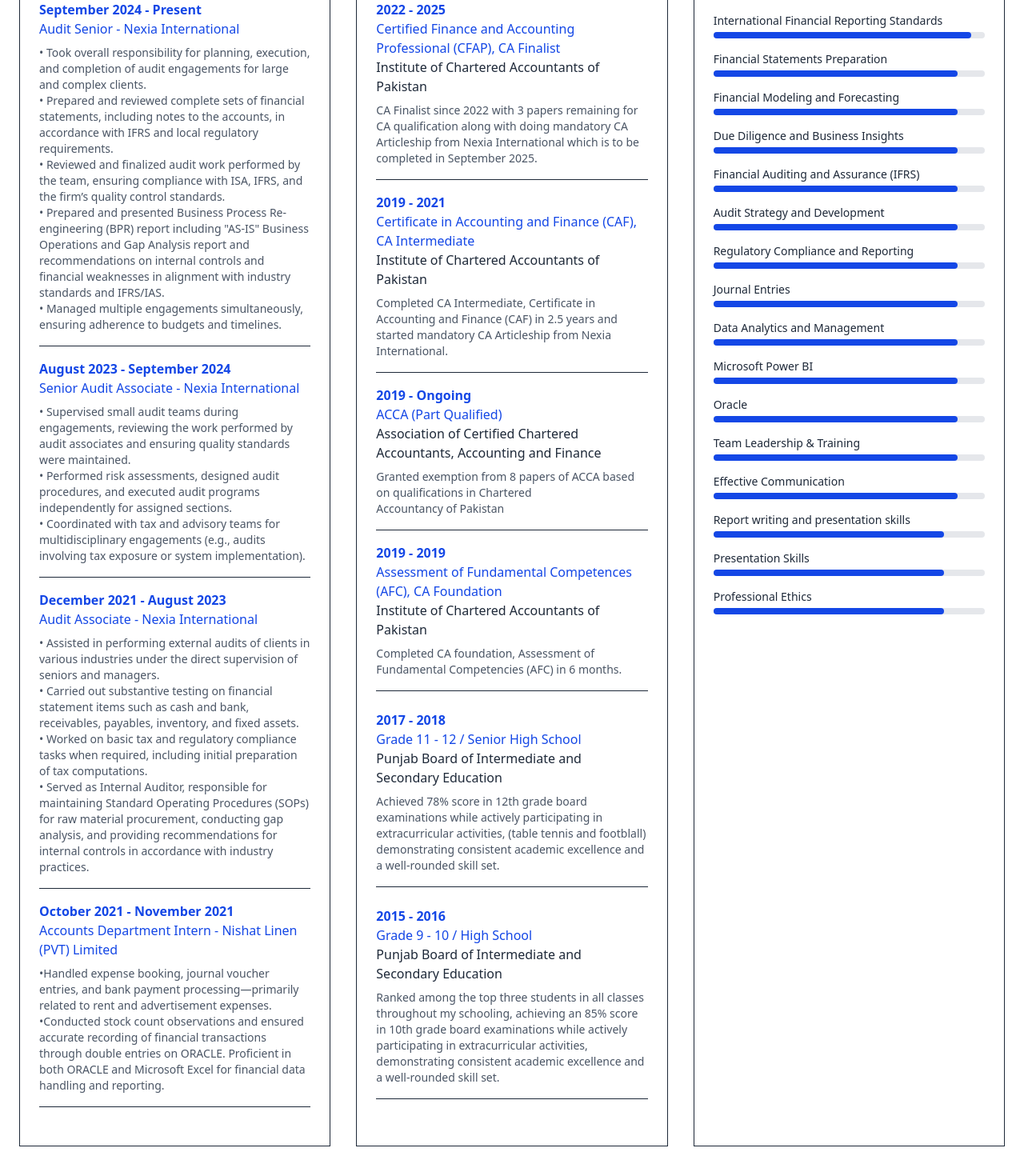
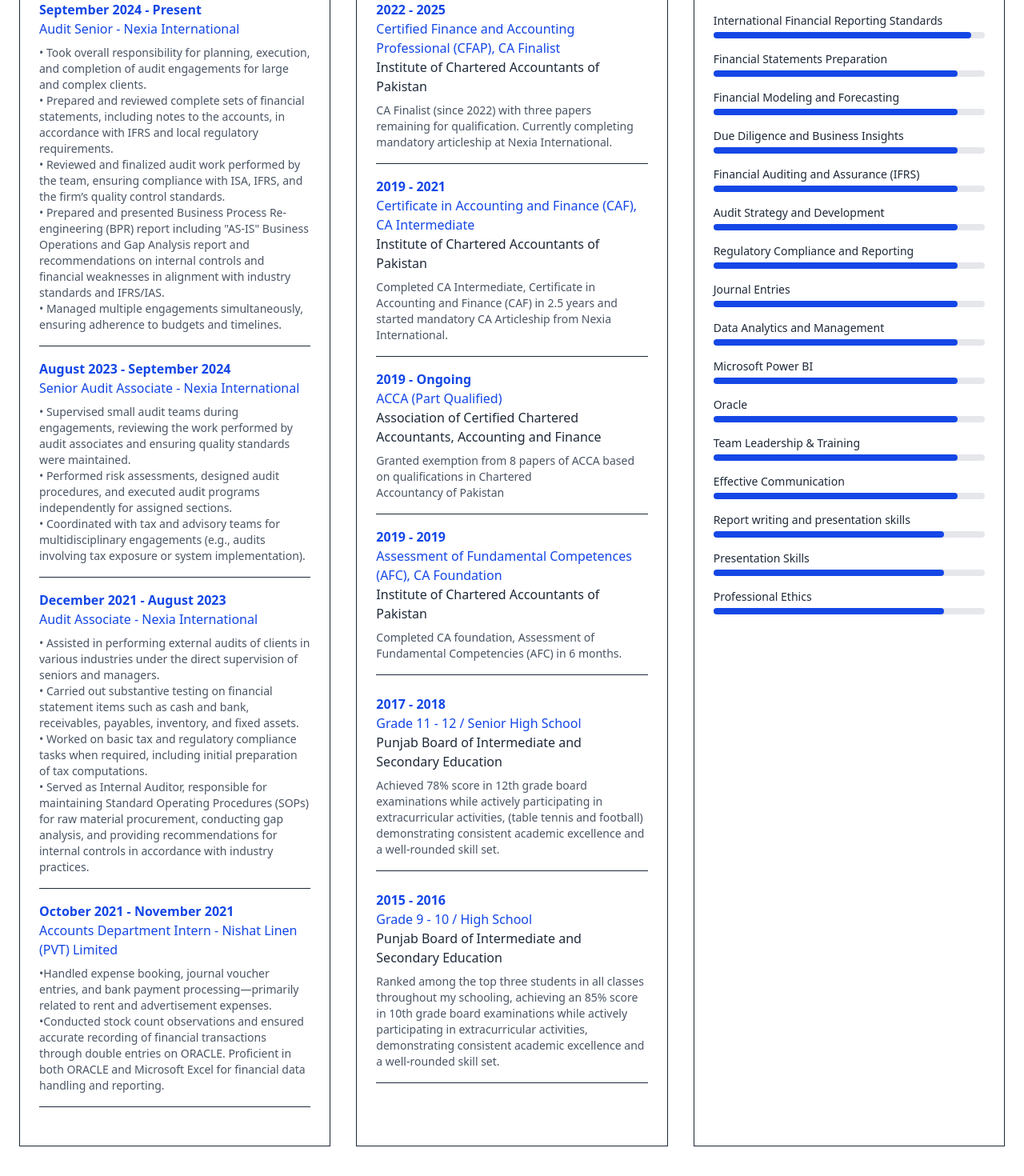
Before and after one commit to Talhabadar184/usamabadar-portfolio, a React (Vite) app: page / in a window 1280 px wide. Shown: the part 1740-3210 px from the top of the page at 80% size. Built offline with nearby package versions, Linux system fonts and the light colour scheme.

Commit message:
sec commit

```diff
--- a/src/Clients/Clients.jsx
+++ b/src/Clients/Clients.jsx
@@ -32,7 +32,7 @@
       •	Evaluated management’s assessments and disclosures related to contingent liabilities under IAS 37 – Provisions, Contingent Liabilities, and Contingent Assets, ensuring sufficient audit evidence and appropriate accounting treatment.\n
       •	Collaborated with internal and external legal counsel to assess the likelihood and financial impact of ongoing litigations and regulatory matters.  \n
       •	Prepared the audit report and management letter, summarizing key issues, control observations, and value-adding recommendations. \n
-      •	Delivered a well-organized and audit-ready file, reviewed by audit managers and partners without major revisions, reflecting strong attention to detail and professional judgment. \n` ,
+      ` ,
     link: "https://serviceglobalfootwear.com/",
   },
   {
--- a/src/Resume/Resume.jsx
+++ b/src/Resume/Resume.jsx
@@ -109,7 +109,7 @@
            <p className="font-medium text-blue-700">Certified Finance and Accounting Professional (CFAP), CA Finalist</p>
             <p>Institute of Chartered Accountants of Pakistan</p>
             <p className="text-sm text-gray-600 mt-2">
-            CA Finalist since 2022 with 3 papers remaining for CA qualification along with doing mandatory CA Articleship from Nexia International which is to be completed in September 2025.            </p>
+            CA Finalist (since 2022) with three papers remaining for qualification. Currently completing mandatory articleship at Nexia International.            </p>
             <hr className="my-4" />
 
           </div>
@@ -155,7 +155,7 @@
 <p>
 Punjab Board of Intermediate and Secondary Education</p>
             <p className="text-sm text-gray-600 mt-2">
-            Achieved 78% score in 12th grade board examinations while actively participating in extracurricular activities, (table tennis and footblall) demonstrating consistent academic excellence and a well-rounded skill set.
+            Achieved 78% score in 12th grade board examinations while actively participating in extracurricular activities, (table tennis and football) demonstrating consistent academic excellence and a well-rounded skill set.
             </p>
             <hr className="my-4" />
           </div>
```
